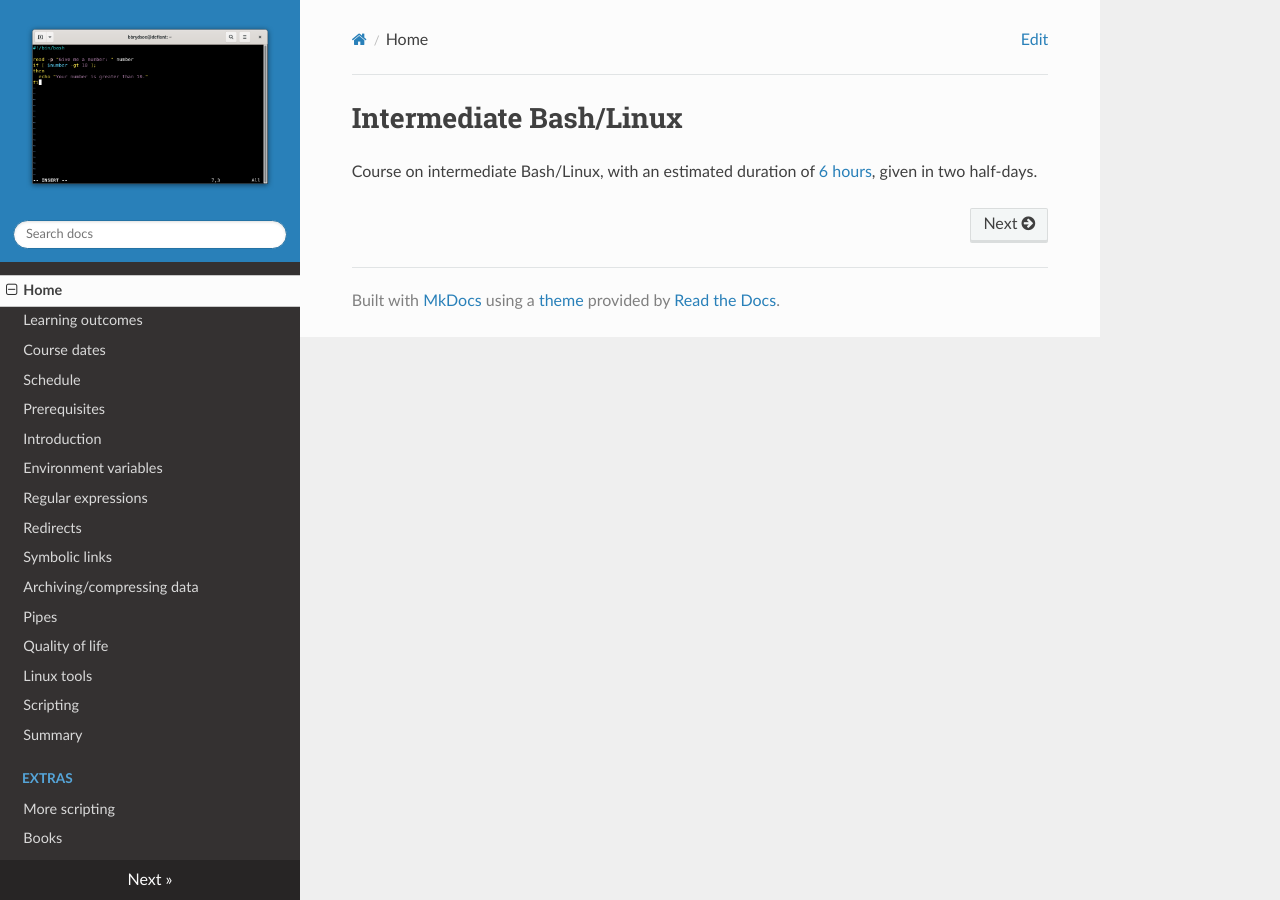
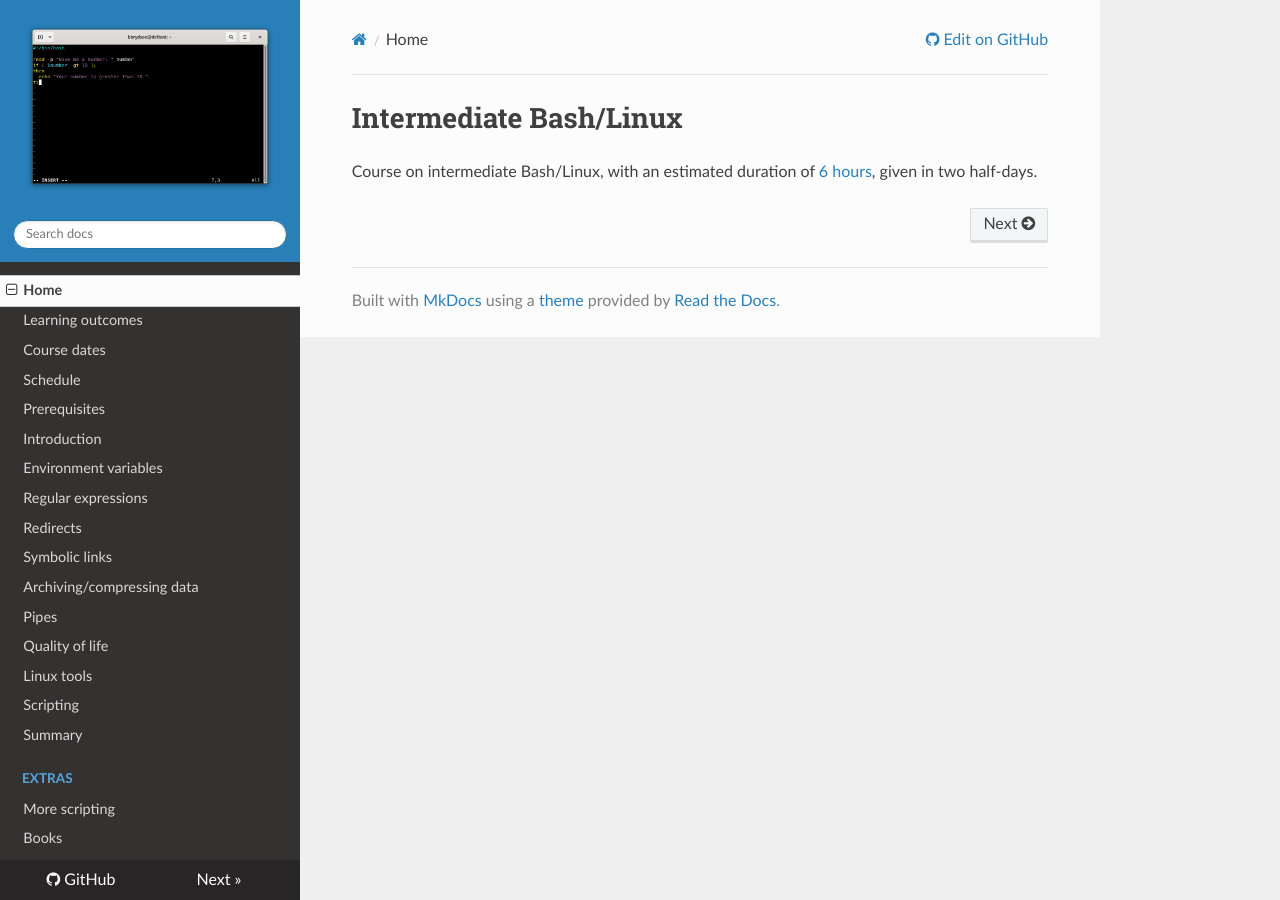
Before and after one commit to UPPMAX/linux-command-line-201, an MkDocs documentation site: the page built from docs/index.md, in a window 1280 px wide. Built offline with MkDocs 1.6.1, drawn with Linux system fonts in a browser that asks for light colours; nearby versions of some CDN libraries; part of the change alters nothing that is shown.

```diff
--- a/mkdocs.yml
+++ b/mkdocs.yml
@@ -1,6 +1,6 @@
 site_name: Intermediate bash/Linux
-site_url: https://uppmax.github.io/naiss_intermediate_bash_linux
-edit_uri: https://uppmax.github.io/naiss_intermediate_bash_linux/blob/main/docs/
+repo_url: https://github.com/UPPMAX/naiss_intermediate_bash_linux
+edit_uri: blob/main/docs/
 
 site_description: Material for the course Intermediate bash/Linux
 site_dir: site.build
```
